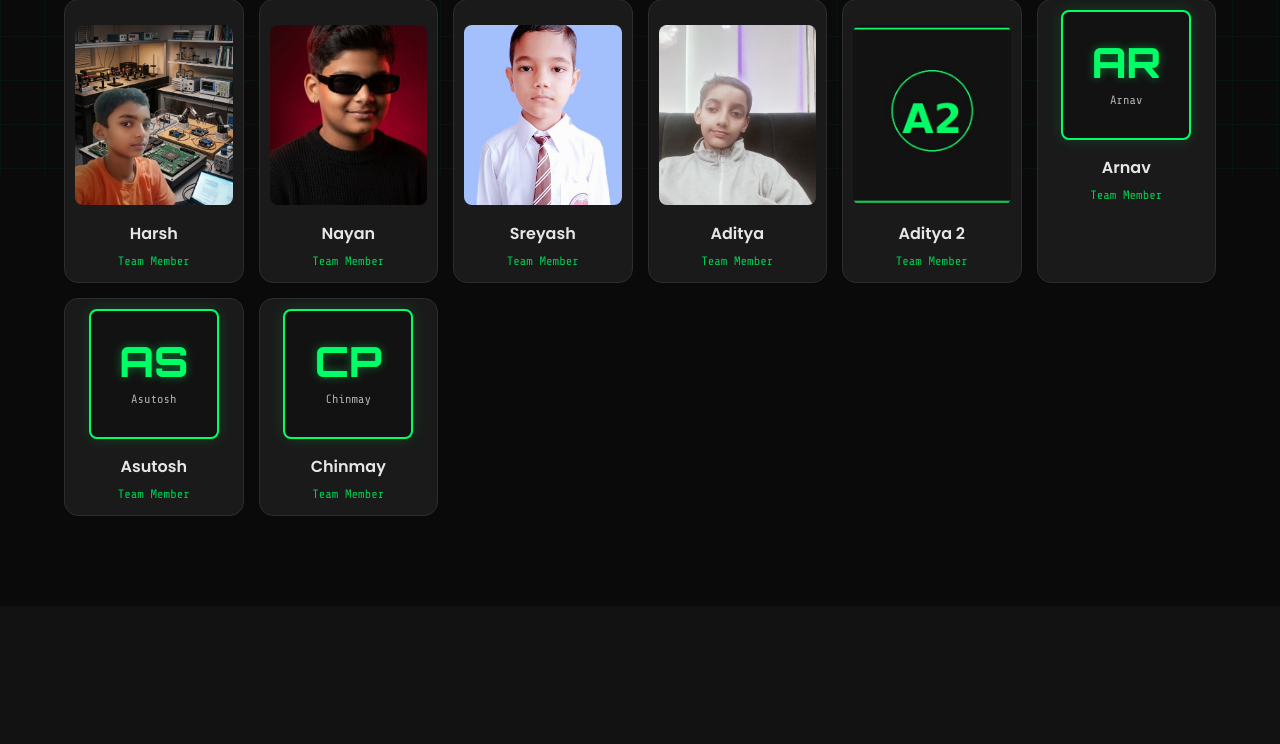
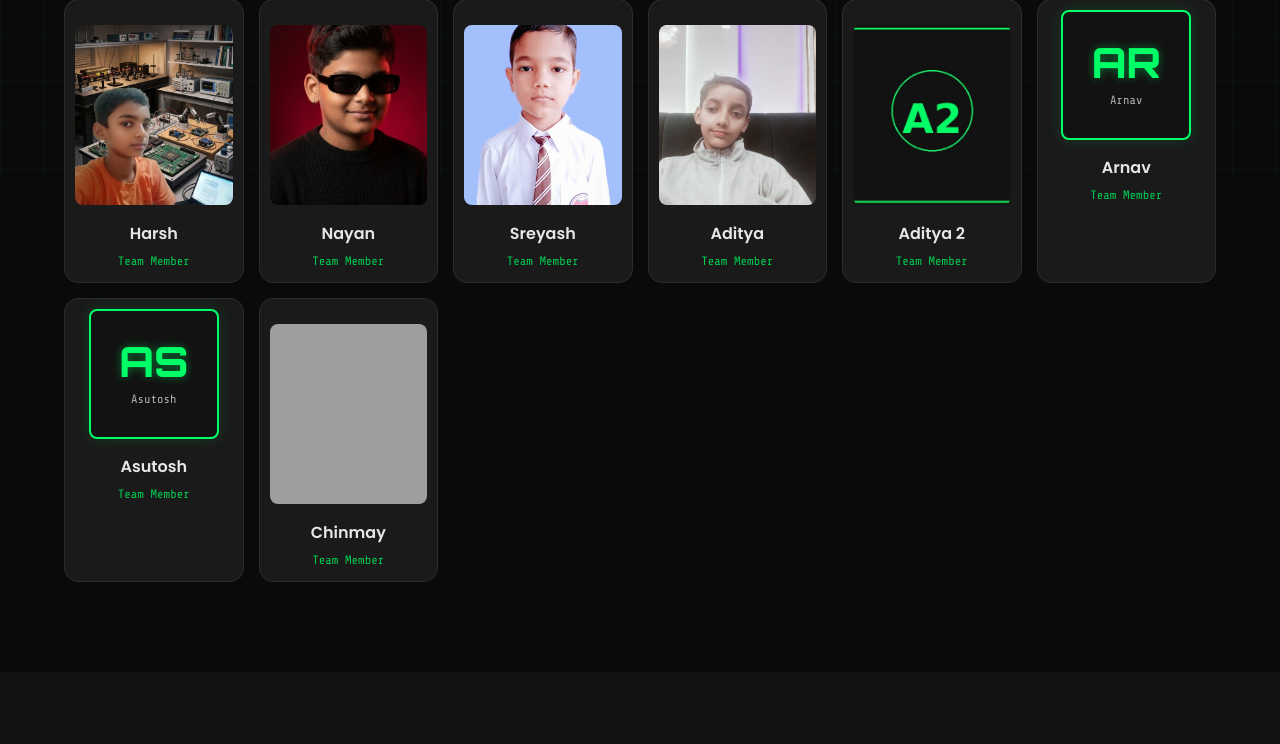
Before and after one commit to pratimask2021996-alt/roht-wheeler-bot, a Flask app: page /creds in a window 1280 px wide. Shown: the part 624-1368 px from the top of the page. Run offline with Flask 3, Linux system fonts and the light colour scheme; grey boxes are pictures that could not be loaded.

Commit message:
Replace Chinmay avatar box with image

```diff
--- a/templates/creds.html
+++ b/templates/creds.html
@@ -64,10 +64,7 @@
                 <span class="member-role">Team Member</span>
             </div>
             <div class="member-card reveal">
-                <div class="member-avatar-box">
-    <span class="avatar-letter">CP</span>
-    <span class="avatar-sub">Chinmay</span>
-</div>
+                <img src="{{ url_for('static', filename='Images/member8.jpg') }}" alt="Chinmay" class="member-photo">
                 <p class="member-name">Chinmay</p>
                 <span class="member-role">Team Member</span>
             </div>
```
